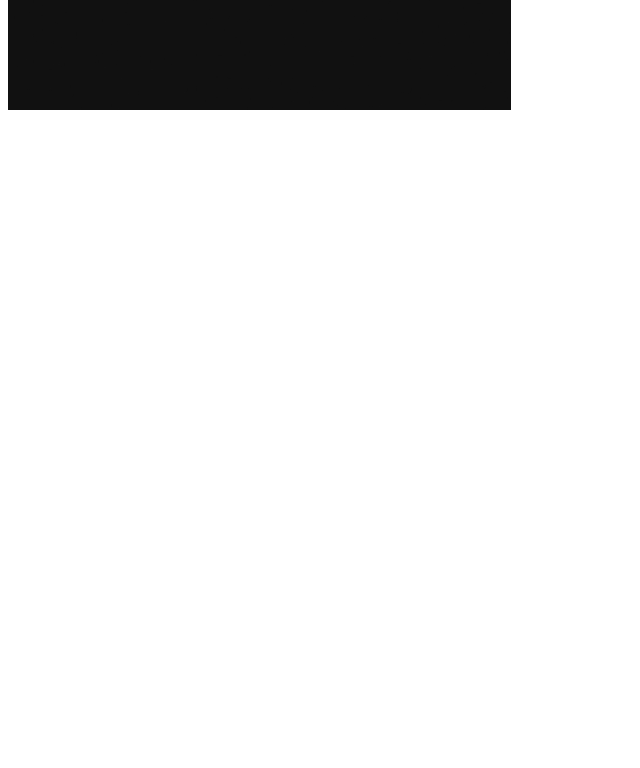
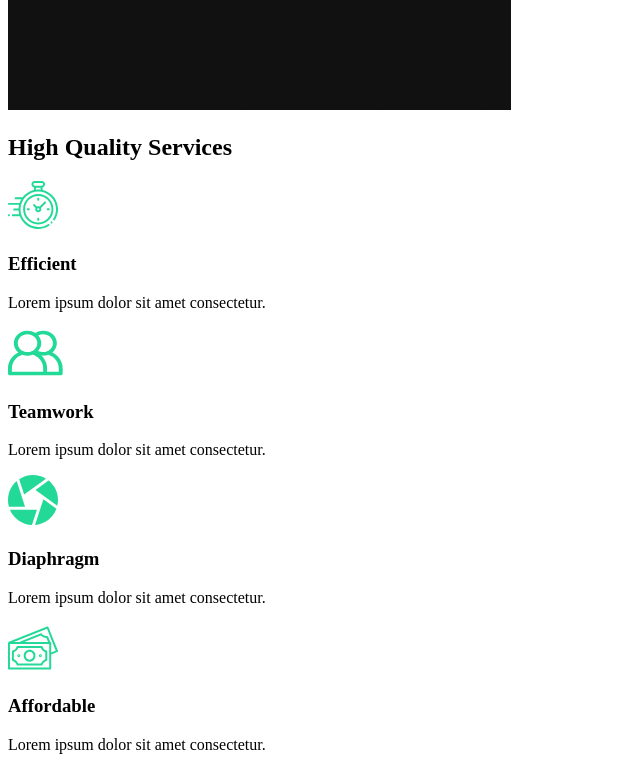
Before and after one commit to nishchay-suteri/Capture, a React (Create React App) app: page / in a window 1280 px wide. Shown: the part 860-1628 px from the top of the page, without its empty margins (0-640 px from the left). Before the commit the page ends 982 px from the top, so only its background shows below. Built offline with nearby package versions, Linux system fonts and the light colour scheme.

Commit message:
Add Services Section

```diff
--- /dev/null
+++ b/src/components/ServicesSection.jsx
@@ -0,0 +1,51 @@
+import React from "react";
+import clock from "../img/clock.svg";
+import diaphragm from "../img/diaphragm.svg";
+import money from "../img/money.svg";
+import teamwork from "../img/teamwork.svg";
+import home2 from "../img/home2.png";
+
+const ServicesSection = () => {
+    return (
+        <div className="services">
+            <div className="description">
+                <h2>High Quality Services</h2>
+                <div className="cards">
+                    <div className="card">
+                        <div className="icon">
+                            <img src={clock} alt="clock" />
+                            <h3>Efficient</h3>
+                        </div>
+                        <p>Lorem ipsum dolor sit amet consectetur.</p>
+                    </div>
+                    <div className="card">
+                        <div className="icon">
+                            <img src={teamwork} alt="teamwork" />
+                            <h3>Teamwork</h3>
+                        </div>
+                        <p>Lorem ipsum dolor sit amet consectetur.</p>
+                    </div>
+                    <div className="card">
+                        <div className="icon">
+                            <img src={diaphragm} alt="diaphragm" />
+                            <h3>Diaphragm</h3>
+                        </div>
+                        <p>Lorem ipsum dolor sit amet consectetur.</p>
+                    </div>
+                    <div className="card">
+                        <div className="icon">
+                            <img src={money} alt="money" />
+                            <h3>Affordable</h3>
+                        </div>
+                        <p>Lorem ipsum dolor sit amet consectetur.</p>
+                    </div>
+                </div>
+            </div>
+            <div className="image">
+                <img src={home2} alt="home2Image" />
+            </div>
+        </div>
+    );
+};
+
+export default ServicesSection;
--- a/src/pages/AboutUs.jsx
+++ b/src/pages/AboutUs.jsx
@@ -1,11 +1,13 @@
 import React from "react";
 import AboutSection from "../components/AboutSection";
+import ServicesSection from "../components/ServicesSection";
 
 const AboutUs = () => {
     return (
-        <div>
+        <>
             <AboutSection />
-        </div>
+            <ServicesSection />
+        </>
     );
 };
 
```
Also changed, not shown: 1 other file (tests, documents, lock files or other folders).
